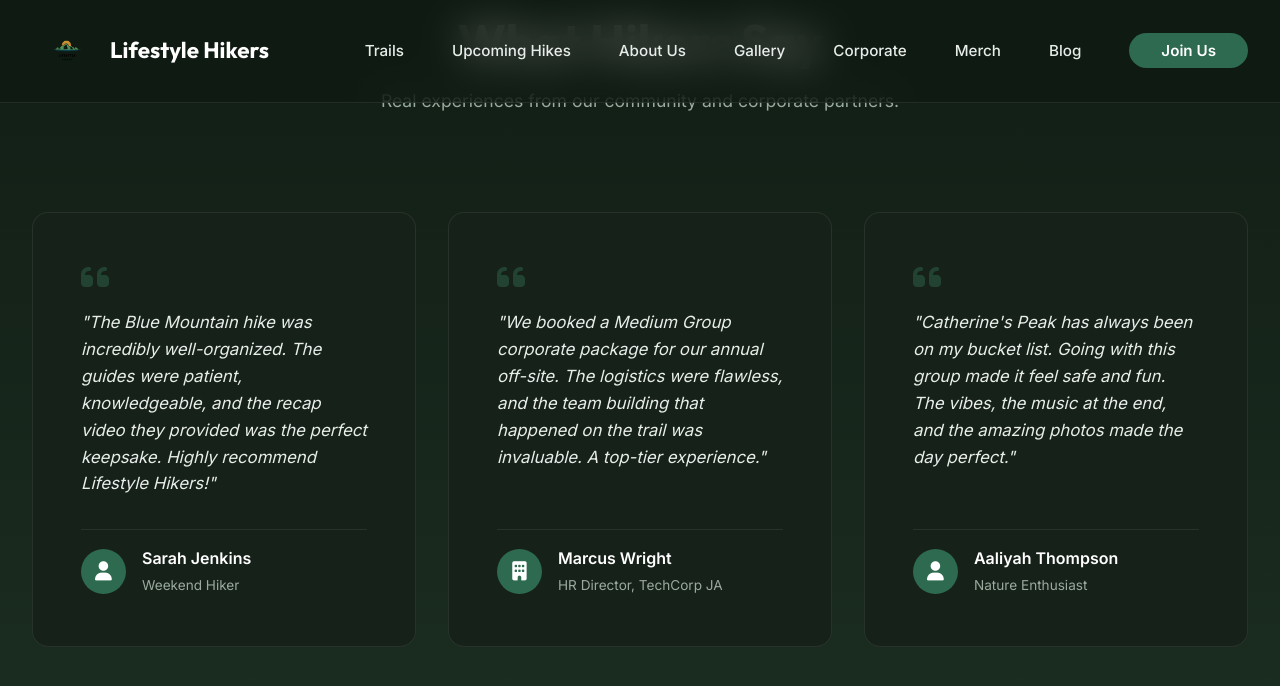
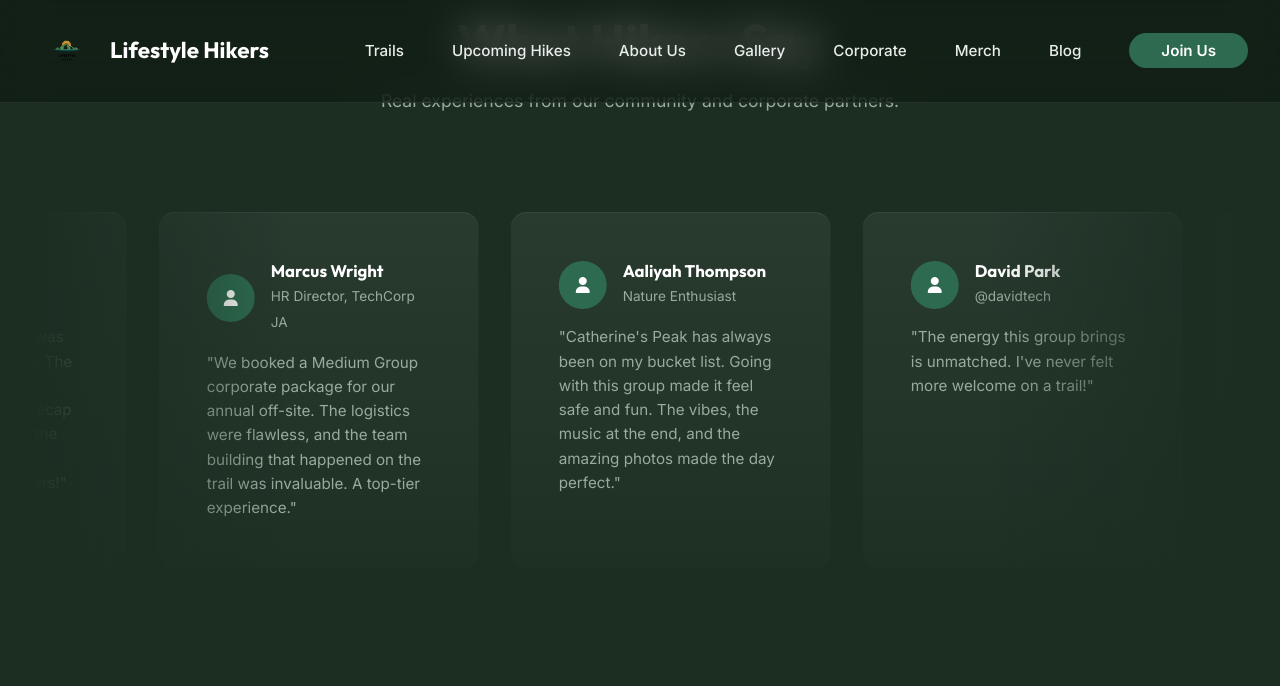
Before and after one commit to willylondon/lifestyle-hikers, a Jekyll site: the page built from index.html, in a window 1280 px wide and 900 px high, scrolled down 9663 px, cut to the strip 0-725 px from the top of the window. Shown: the top 686 px of the strip. Built offline with Jekyll 4.4.1, drawn with Linux system fonts in a browser that asks for light colours.

Commit message:
Implement marquee testimonials and integrate with Decap CMS

```diff
--- /dev/null
+++ b/_data/testimonials.yml
@@ -0,0 +1,17 @@
+items:
+  - name: Sarah Jenkins
+    handle: Weekend Hiker
+    text: "The Blue Mountain hike was incredibly well-organized. The guides were patient, knowledgeable, and the recap video they provided was the perfect keepsake. Highly recommend Lifestyle Hikers!"
+    avatar: ""
+  - name: Marcus Wright
+    handle: HR Director, TechCorp JA
+    text: "We booked a Medium Group corporate package for our annual off-site. The logistics were flawless, and the team building that happened on the trail was invaluable. A top-tier experience."
+    avatar: ""
+  - name: Aaliyah Thompson
+    handle: Nature Enthusiast
+    text: "Catherine's Peak has always been on my bucket list. Going with this group made it feel safe and fun. The vibes, the music at the end, and the amazing photos made the day perfect."
+    avatar: ""
+  - name: David Park
+    handle: "@davidtech"
+    text: "The energy this group brings is unmatched. I've never felt more welcome on a trail!"
+    avatar: ""
--- a/_includes/testimonials.html
+++ b/_includes/testimonials.html
@@ -1,4 +1,4 @@
-<!-- Testimonials Section (CSS Scroll Snapping) -->
+<!-- Testimonials Section (Infinite Marquee) -->
 <section class="section testimonials-section" id="testimonials">
     <div class="container">
         <div class="section-header reveal">
@@ -7,55 +7,36 @@
             <p class="section-subtitle">Real experiences from our community and corporate partners.</p>
         </div>
 
-        <div class="testimonials-slider reveal">
-            <!-- Review 1 -->
-            <div class="testimonial-card">
-                <i class="fas fa-quote-left quote-icon"></i>
-                <p class="testimonial-text">"The Blue Mountain hike was incredibly well-organized. The guides were
-                    patient, knowledgeable, and the recap video they provided was the perfect keepsake. Highly recommend
-                    Lifestyle Hikers!"</p>
-                <div class="testimonial-author">
-                    <div class="author-avatar"><i class="fas fa-user"></i></div>
-                    <div class="author-info">
-                        <h4>Sarah Jenkins</h4>
-                        <span>Weekend Hiker</span>
+        <div class="marquee-wrapper reveal">
+            <div class="marquee-track">
+                <!-- We duplicate the content twice to create a seamless infinite scroll -->
+                {% for i in (1..2) %}
+                <div class="marquee-content">
+                    {% for review in site.data.testimonials.items %}
+                    <div class="marquee-card">
+                        <div class="marquee-author">
+                            <div class="marquee-avatar">
+                                {% if review.avatar and review.avatar != "" %}
+                                <img src="{{ review.avatar | relative_url }}" alt="{{ review.name }}">
+                                {% else %}
+                                <i class="fas fa-user"></i>
+                                {% endif %}
+                            </div>
+                            <div class="marquee-info">
+                                <h4>{{ review.name }}</h4>
+                                <span>{{ review.handle }}</span>
+                            </div>
+                        </div>
+                        <p class="marquee-text">"{{ review.text }}"</p>
                     </div>
+                    {% endfor %}
                 </div>
+                {% endfor %}
             </div>
 
-            <!-- Review 2 -->
-            <div class="testimonial-card">
-                <i class="fas fa-quote-left quote-icon"></i>
-                <p class="testimonial-text">"We booked a Medium Group corporate package for our annual off-site. The
-                    logistics were flawless, and the team building that happened on the trail was invaluable. A top-tier
-                    experience."</p>
-                <div class="testimonial-author">
-                    <div class="author-avatar"><i class="fas fa-building"></i></div>
-                    <div class="author-info">
-                        <h4>Marcus Wright</h4>
-                        <span>HR Director, TechCorp JA</span>
-                    </div>
-                </div>
-            </div>
-
-            <!-- Review 3 -->
-            <div class="testimonial-card">
-                <i class="fas fa-quote-left quote-icon"></i>
-                <p class="testimonial-text">"Catherine's Peak has always been on my bucket list. Going with this group
-                    made it feel safe and fun. The vibes, the music at the end, and the amazing photos made the day
-                    perfect."</p>
-                <div class="testimonial-author">
-                    <div class="author-avatar"><i class="fas fa-user"></i></div>
-                    <div class="author-info">
-                        <h4>Aaliyah Thompson</h4>
-                        <span>Nature Enthusiast</span>
-                    </div>
-                </div>
-            </div>
-        </div>
-
-        <div class="slider-hint reveal">
-            <i class="fas fa-arrows-alt-h"></i> Swipe to see more
+            <!-- Gradient masks for fade effect on edges -->
+            <div class="marquee-mask marquee-mask-left"></div>
+            <div class="marquee-mask marquee-mask-right"></div>
         </div>
     </div>
 </section>
@@ -63,117 +44,141 @@
 <style>
     /* Scoped Testimonials CSS */
     .testimonials-section {
-        background: linear-gradient(180deg, var(--clr-dark), var(--clr-dark-surface));
+        background: var(--clr-dark-surface);
+        overflow: hidden;
     }
 
-    .testimonials-slider {
-        display: flex;
-        overflow-x: auto;
-        scroll-snap-type: x mandatory;
-        scroll-behavior: smooth;
-        gap: var(--space-xl);
+    .marquee-wrapper {
+        position: relative;
+        width: 100%;
+        overflow: hidden;
         padding: var(--space-xl) 0;
-        -ms-overflow-style: none;
-        /* IE/Edge */
-        scrollbar-width: none;
-        /* Firefox */
+        /* Desktop mask width */
+        --mask-width: 250px;
     }
 
-    .testimonials-slider::-webkit-scrollbar {
-        display: none;
-        /* Chrome/Safari */
+    .marquee-track {
+        display: flex;
+        width: max-content;
+        gap: var(--space-xl);
     }
 
-    .testimonial-card {
-        flex: 0 0 100%;
-        /* Shows 1 on mobile */
-        scroll-snap-align: center;
-        background: var(--clr-dark-card);
-        border: 1px solid var(--clr-border);
-        border-radius: var(--radius-lg);
-        padding: var(--space-2xl);
-        position: relative;
+    .marquee-content {
         display: flex;
-        flex-direction: column;
-        justify-content: space-between;
+        gap: var(--space-xl);
+        flex-shrink: 0;
+        /* Adjust speed below (lower = faster) */
+        animation: marquee-scroll 45s linear infinite;
     }
 
-    @media (min-width: 768px) {
-        .testimonial-card {
-            flex: 0 0 calc(50% - var(--space-xl) / 2);
-            /* Shows 2 on tablet */
+    .marquee-wrapper:hover .marquee-content {
+        animation-play-state: paused;
+    }
+
+    @keyframes marquee-scroll {
+        0% {
+            transform: translateX(0);
+        }
+
+        /* Shift by 100% of one content blocks width PLUS one gap unit to align perfectly with the next block */
+        100% {
+            transform: translateX(calc(-100% - var(--space-xl)));
         }
     }
 
-    @media (min-width: 1024px) {
-        .testimonial-card {
-            flex: 0 0 calc(33.333% - (var(--space-xl) * 2) / 3);
-            /* Shows 3 on desktop */
-        }
+    /* Shadcn-inspired Card Design */
+    .marquee-card {
+        flex-shrink: 0;
+        width: 320px;
+        background: linear-gradient(180deg, rgba(255, 255, 255, 0.06) 0%, rgba(255, 255, 255, 0.01) 100%);
+        border-top: 1px solid rgba(255, 255, 255, 0.1);
+        border-radius: var(--radius-lg);
+        padding: var(--space-2xl);
+        display: flex;
+        flex-direction: column;
+        transition: all var(--transition-base);
+        cursor: default;
     }
 
-    .quote-icon {
-        font-size: 2rem;
-        color: var(--clr-primary-light);
-        opacity: 0.3;
+    .marquee-card:hover {
+        background: linear-gradient(180deg, rgba(255, 255, 255, 0.09) 0%, rgba(255, 255, 255, 0.02) 100%);
+    }
+
+    .marquee-author {
+        display: flex;
+        align-items: center;
+        gap: var(--space-md);
         margin-bottom: var(--space-md);
     }
 
-    .testimonial-text {
-        font-size: 1.05rem;
-        font-style: italic;
-        color: var(--clr-text);
-        margin-bottom: var(--space-xl);
-        flex-grow: 1;
-    }
-
-    .testimonial-author {
-        display: flex;
-        align-items: center;
-        gap: var(--space-md);
-        border-top: 1px solid var(--clr-border);
-        padding-top: var(--space-md);
-    }
-
-    .author-avatar {
-        width: 45px;
-        height: 45px;
+    .marquee-avatar {
+        width: 48px;
+        height: 48px;
         border-radius: 50%;
+        overflow: hidden;
         background: var(--clr-primary);
         display: flex;
         align-items: center;
         justify-content: center;
         color: var(--clr-white);
-        font-size: 1.2rem;
+        flex-shrink: 0;
     }
 
-    .author-info h4 {
-        color: var(--clr-white);
-        font-size: 1rem;
-        margin: 0;
+    .marquee-avatar img {
+        width: 100%;
+        height: 100%;
+        object-fit: cover;
     }
 
-    .author-info span {
+    .marquee-info h4 {
+        color: var(--clr-white);
+        font-family: var(--font-heading);
+        font-size: 1.05rem;
+        margin: 0 0 2px 0;
+        line-height: 1.2;
+    }
+
+    .marquee-info span {
         color: var(--clr-text-muted);
         font-size: 0.85rem;
     }
 
-    .slider-hint {
-        text-align: center;
+    .marquee-text {
+        font-size: 0.95rem;
         color: var(--clr-text-muted);
-        font-size: 0.85rem;
-        margin-top: var(--space-md);
-        display: flex;
-        align-items: center;
-        justify-content: center;
-        gap: 8px;
-        opacity: 0.6;
+        line-height: 1.6;
+        margin: 0;
     }
 
-    @media (min-width: 1024px) {
-        .slider-hint {
-            display: none;
-            /* Hide hint on desktop since all 3 fit */
+    /* Fade Masks */
+    .marquee-mask {
+        position: absolute;
+        top: 0;
+        bottom: 0;
+        width: var(--mask-width);
+        z-index: 2;
+        pointer-events: none;
+    }
+
+    .marquee-mask-left {
+        left: 0;
+        background: linear-gradient(to right, var(--clr-dark-surface) 0%, transparent 100%);
+    }
+
+    .marquee-mask-right {
+        right: 0;
+        background: linear-gradient(to left, var(--clr-dark-surface) 0%, transparent 100%);
+    }
+
+    @media (max-width: 768px) {
+        .marquee-wrapper {
+            --mask-width: 60px;
+            /* Smaller fade on mobile to fit cards */
+        }
+
+        .marquee-card {
+            width: 280px;
+            padding: var(--space-xl);
         }
     }
 </style>
```
Also changed, not shown: admin/config.yml (+38 -0 lines).
